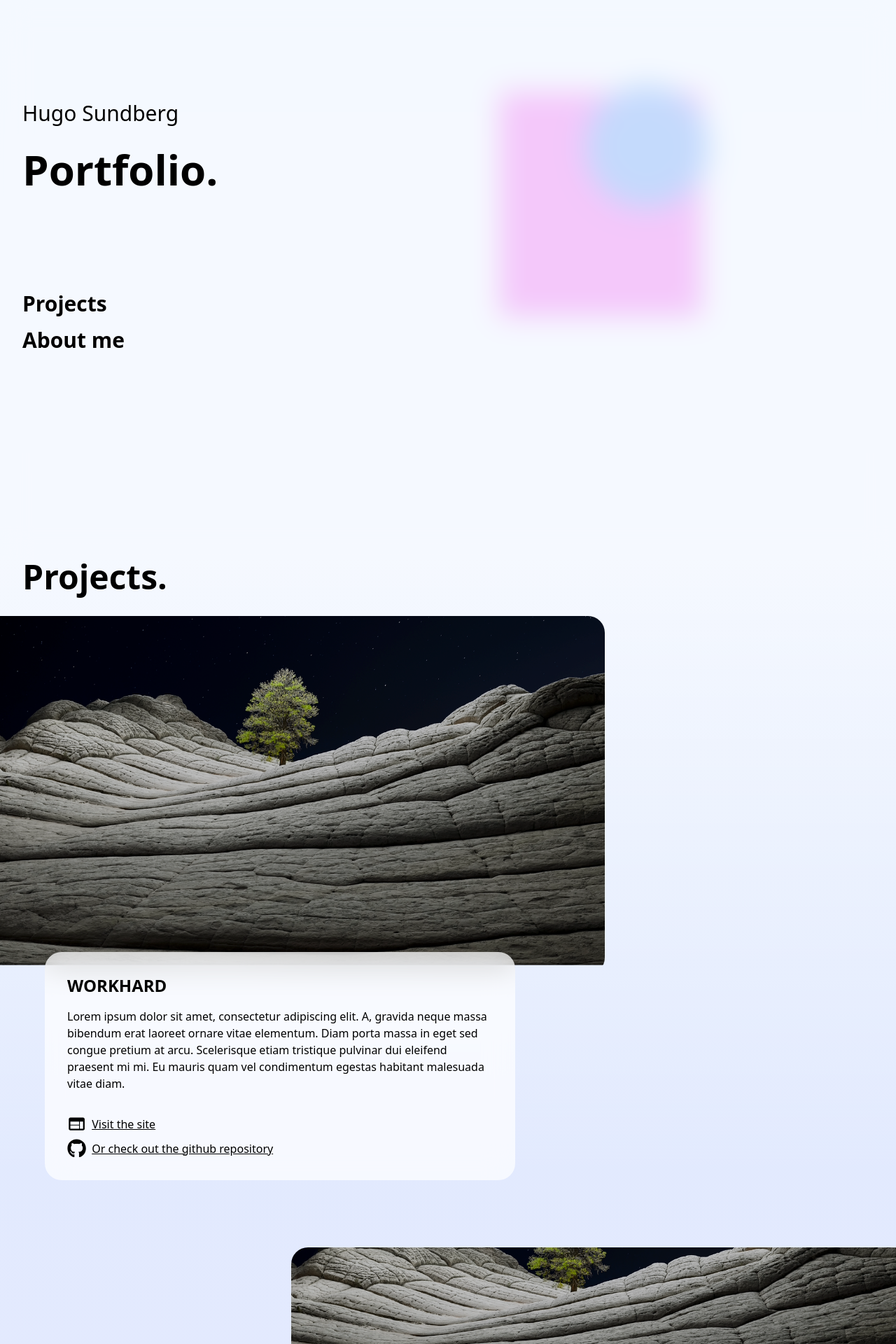
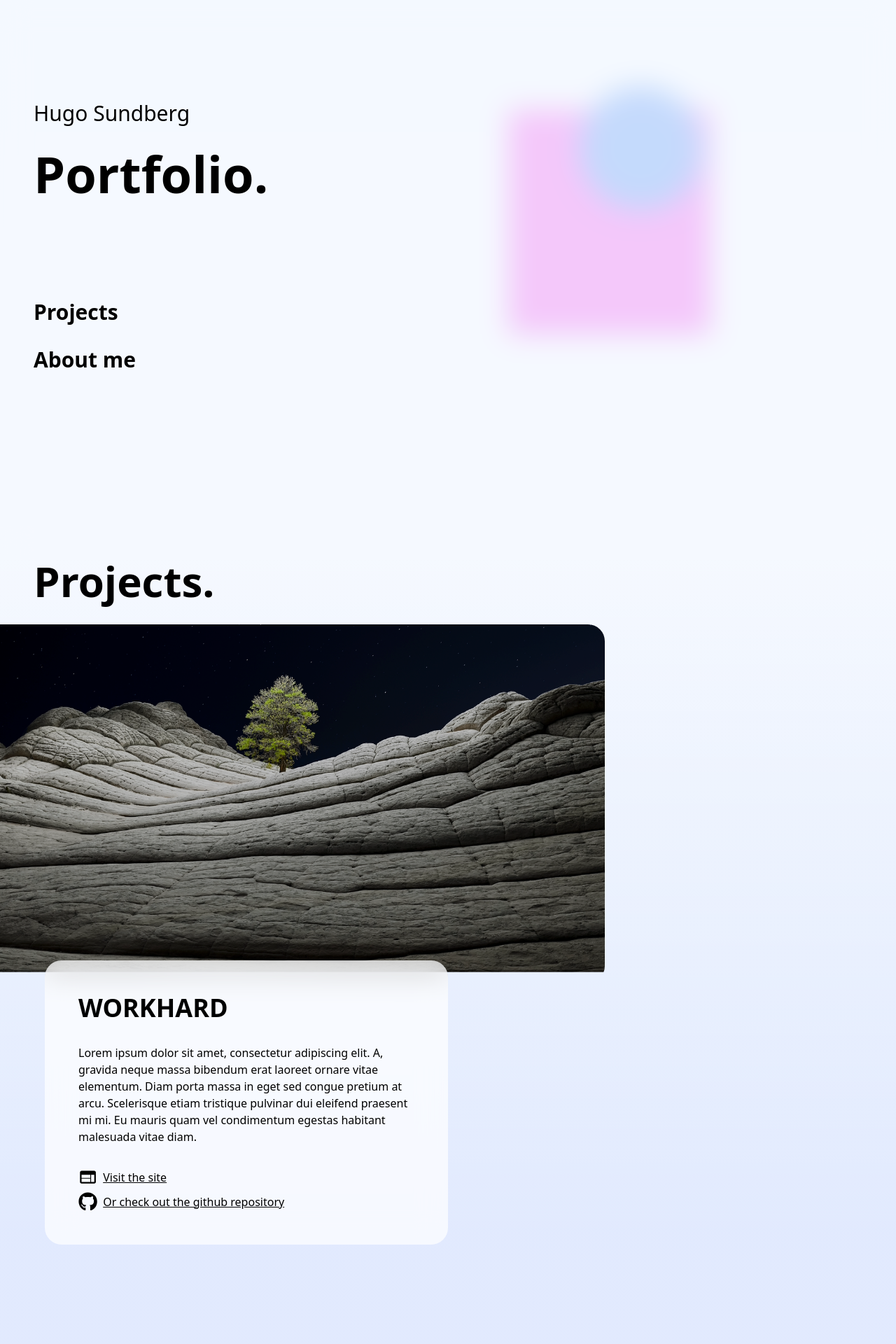
Before and after one commit to Hugocsundberg/Portfolio_React-Tailwind, a React (Create React App) app: page / in a window 1280 px wide. Shown: the top 1920 px of the page at 70% size. Built offline with nearby package versions, Linux system fonts and the light colour scheme; the HTML template or start-up script is replaced by a standard one.

Commit message:
Fix margins and sizes

```diff
--- a/package.json
+++ b/package.json
@@ -12,6 +12,7 @@
     "react-dom": "^17.0.1",
     "react-icons": "^4.2.0",
     "react-scripts": "4.0.3",
+    "vanilla-tilt": "^1.7.0",
     "web-vitals": "^1.0.1"
   },
   "scripts": {
--- a/src/Components/AboutMe.jsx
+++ b/src/Components/AboutMe.jsx
@@ -6,10 +6,10 @@ import { MdWeb } from "react-icons/md";
 const AboutMe = (props) => {
     return (
         <div className="pb-16">
-            <h2 className=" mb-8 ml-8 sm:ml-12 text-5xl font-bold">About Me.</h2>
+            <h2 className=" mb-8 ml-8 sm:ml-12 text-5xl md:text-6xl font-bold">About Me.</h2>
             <img className="rounded-3xl ml-8 sm:ml-12 w-64" src={profile} alt=""/>
-            <div className="ml-16 mr-8 -mt-8 sm:ml-24 sm:mr-12 rounded-3xl bg-white bg-opacity-70 bd-blur p-8 ">
-                <h3 className="text-2xl mb-4 font-bold">Hugo Sundberg</h3>
+            <div className="md:max-w-xl ml-16 mr-8 -mt-8 sm:ml-24 sm:mr-12 rounded-3xl bg-white bg-opacity-70 bd-blur p-8 md:p-12 ">
+                <h3 className="text-3xl md:text-4xl mb-4 font-bold">Hugo Sundberg</h3>
                 <p className="pb-8">{props.body}</p>
                 <div className=" mb-2 flex flex-row items-center">
                     <MdWeb size="1.7rem" />
--- a/src/Components/FirstProject.jsx
+++ b/src/Components/FirstProject.jsx
@@ -8,7 +8,7 @@ import treeMid from './treeMid.png'
 const FirstProject = () => {
     return (
         <div className="bg-gradient-to-b gradient-top">
-            <h2 className=" mb-8 ml-8 text-5xl font-bold">Projects.</h2>
+            <h2 className=" mb-8 ml-8 md:md-12 md:ml-12 text-5xl md:text-6xl font-bold">Projects.</h2>
             <Project id="1" link="" github="" imageLong={tree} imageMid={treeMid} imageWide={treeWide} name="WORKHARD" left={true} body="Lorem ipsum dolor sit amet, consectetur adipiscing elit. A, gravida neque massa bibendum erat laoreet ornare vitae elementum. Diam porta massa in eget sed congue pretium at arcu. Scelerisque etiam tristique pulvinar dui eleifend praesent mi mi. Eu mauris quam vel condimentum egestas habitant malesuada vitae diam." />
         </div>
     );
--- a/src/Components/Hero.jsx
+++ b/src/Components/Hero.jsx
@@ -2,11 +2,11 @@ import React from 'react';
 
 const Hero = () => {
     return (
-        <div className="pt-36 pl-8 bd-blur relative h-screen w-screen bg-white bg-opacity-70 ">
-            <p className="text-3xl mb-8">Hugo Sundberg</p>
-            <h1 className="text-6xl font-bold mb-36">Portfolio.</h1>
-            <p className="text-3xl font-bold mb-4">Projects</p>
-            <p className="text-3xl font-bold">About me</p>
+        <div className="pt-36 bd-blur relative h-screen w-screen bg-white bg-opacity-70 ">
+            <p className="pl-8 md:pl-12 text-3xl mb-8 md:md-12">Hugo Sundberg</p>
+            <h1 className="pl-8 md:pl-12 text-6xl md:text-7xl font-bold mb-36">Portfolio.</h1>
+            <p className="pl-8 md:pl-12 text-3xl font-bold mb-4 md:mb-8">Projects</p>
+            <p className="pl-8 md:pl-12 text-3xl font-bold">About me</p>
         </div>
     );
 }
--- a/src/Components/Project.jsx
+++ b/src/Components/Project.jsx
@@ -75,13 +75,13 @@ const Project = (props) => {
     }, []);
 
     return (
-        <div className={`${props.left ? "pr-8 sm:pr-12 md:pr-16 lg:pr-56 xl:pr-100 2xl:pr-136" : "pl-8 sm:pl-12 md:pl-16 lg:pl-56 xl:pl-100 2xl:pl-136"} mb-24 `}>
+        <div className={`${props.left ? "pr-8 sm:pr-12 md:pr-16 lg:pr-56 xl:pr-100 2xl:pr-136" : "pl-8 sm:pl-12 md:pl-16 lg:pl-56 xl:pl-100 2xl:pl-136"} mb-52 `}>
             {/* <img className={`${props.left ? "right-side-border" : "left-side-border"} object-cover h-80 sm:h-96 md:h-104 xl:h-128 w-full `} src={props.image} alt=""/> */}
             <div className={`${props.left ? "right-side-border" : "left-side-border"} image${props.id} overflow-hidden h-80 sm:h-96 md:h-104 xl:h-116 2xl:h-124 w-full `} >
                 <img className={`w-full relative image-child${props.id}`} style={{transform: `translate(0, ${plxOffset}px)`, top: `-${imageHeight - containerHeight}px`}} src={imageAspectRatio === 'long' ? props.imageLong : imageAspectRatio === 'mid' ? props.imageMid : props.imageWide} alt=""/>
             </div>
-            <div className={`${props.left ? "right-side-border mr-8 sm:mr-12 md:ml-16 md:rounded-3xl md:max-w-2xl" : "left-side-border ml-8 sm:ml-12 md:mr-16 md:ml-auto md:rounded-3xl md:max-w-2xl "} " bg-white bg-opacity-70 bd-blur p-8 -mt-8 "`} >
-                <h3 className="text-2xl mb-4 font-bold">{props.name}</h3>
+            <div className={`${props.left ? "right-side-border mr-8 sm:mr-12 md:ml-12 lg:ml-16 md:rounded-3xl" : "left-side-border ml-8 sm:ml-12 md:mr-12 lg:mr-16 md:ml-auto md:rounded-3xl "} " md:max-w-xl bg-white bg-opacity-70 bd-blur p-8 md:p-12 -mt-8 "`} >
+                <h3 className="text-3xl md:text-4xl mb-8 font-bold">{props.name}</h3>
                 <p className="pb-8">{props.body}</p>
                 <div className=" mb-2 flex flex-row items-center">
                     <MdWeb size="1.7rem" />
```
Also changed, not shown: 2 other files (tests, documents, lock files or other folders).
